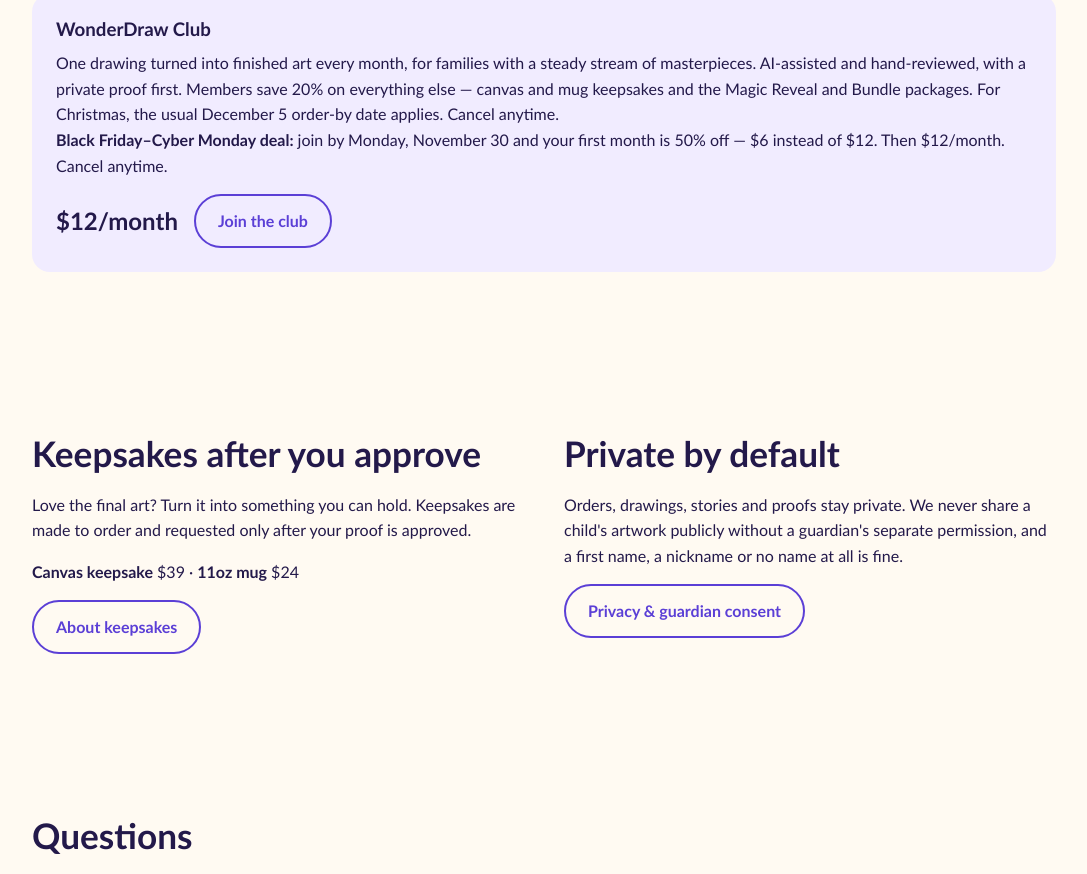
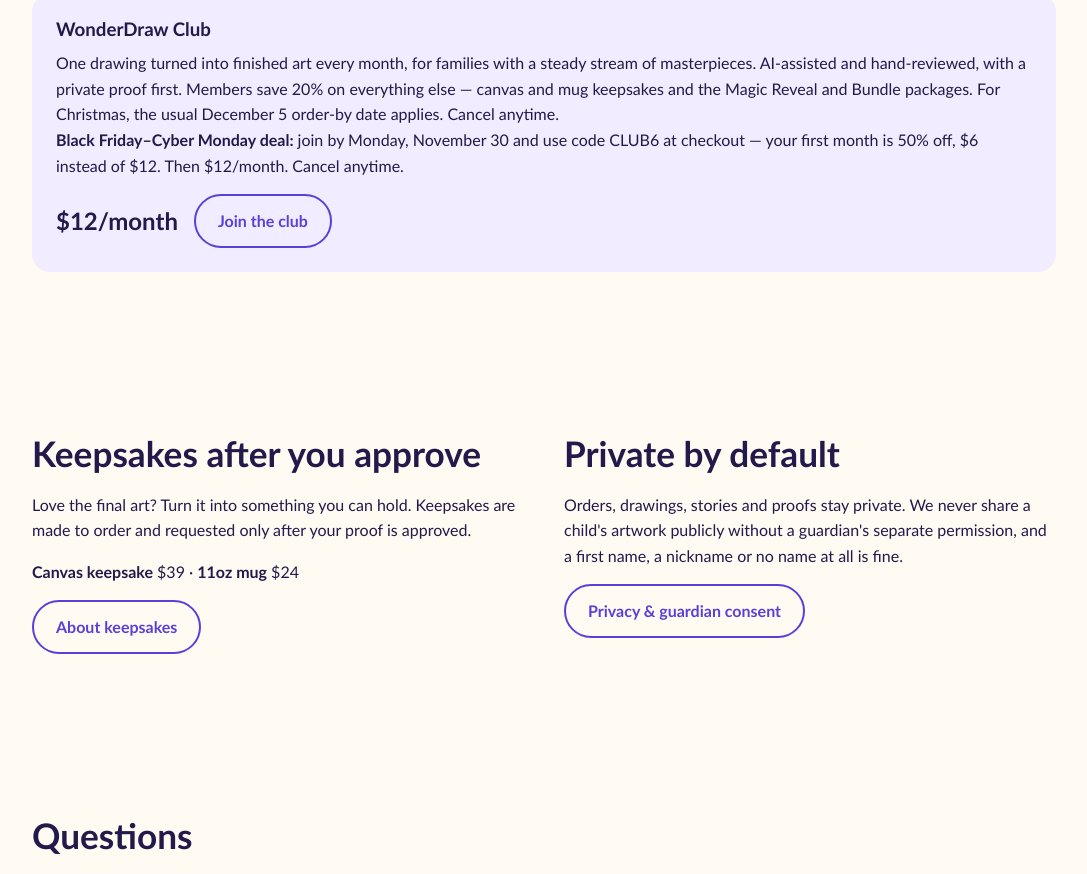
Before and after one commit to luckeybearcreations-lab/wonderdraw-site, a website: page public/index.html in a window 1280 px wide. Shown: the part 2000-2874 px from the top of the page, without its empty margins (96-1183 px from the left). Drawn offline with Linux system fonts and the light colour scheme.

Commit message:
Name CLUB6 code in WonderDraw Club deal copy

```diff
--- a/public/index.html
+++ b/public/index.html
@@ -111,7 +111,7 @@
         <div>
           <h3>WonderDraw Club</h3>
           <p>One drawing turned into finished art every month, for families with a steady stream of masterpieces. AI-assisted and hand-reviewed, with a private proof first. Members save 20% on everything else — canvas and mug keepsakes and the Magic Reveal and Bundle packages. For Christmas, the usual December 5 order-by date applies. Cancel anytime.</p>
-          <p><strong>Black Friday–Cyber Monday deal:</strong> join by Monday, November 30 and your first month is 50% off — $6 instead of $12. Then $12/month. Cancel anytime.</p>
+          <p><strong>Black Friday–Cyber Monday deal:</strong> join by Monday, November 30 and use code CLUB6 at checkout — your first month is 50% off, $6 instead of $12. Then $12/month. Cancel anytime.</p>
         </div>
         <div class="club-buy">
           <p class="price" data-price="club">$12/month</p>
```
Also changed, not shown: public/terms.html (+1 -1 lines).
